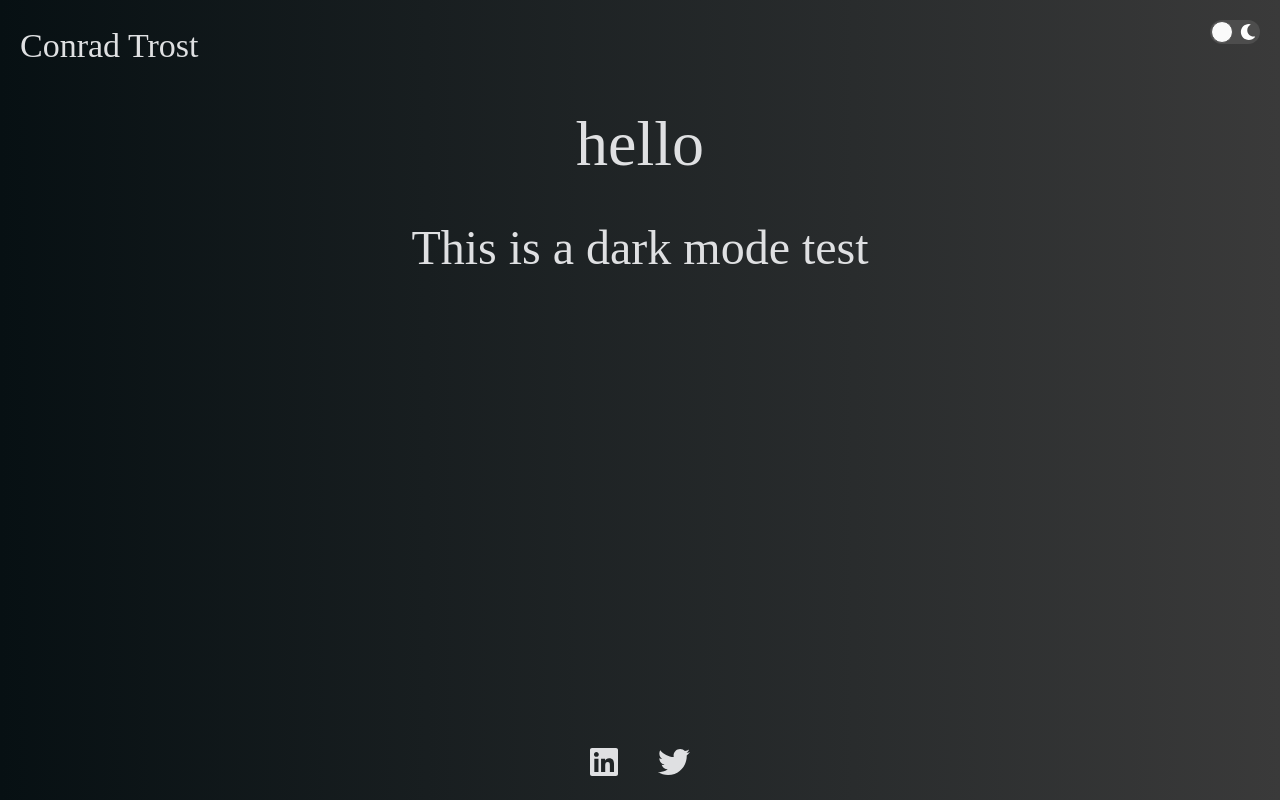
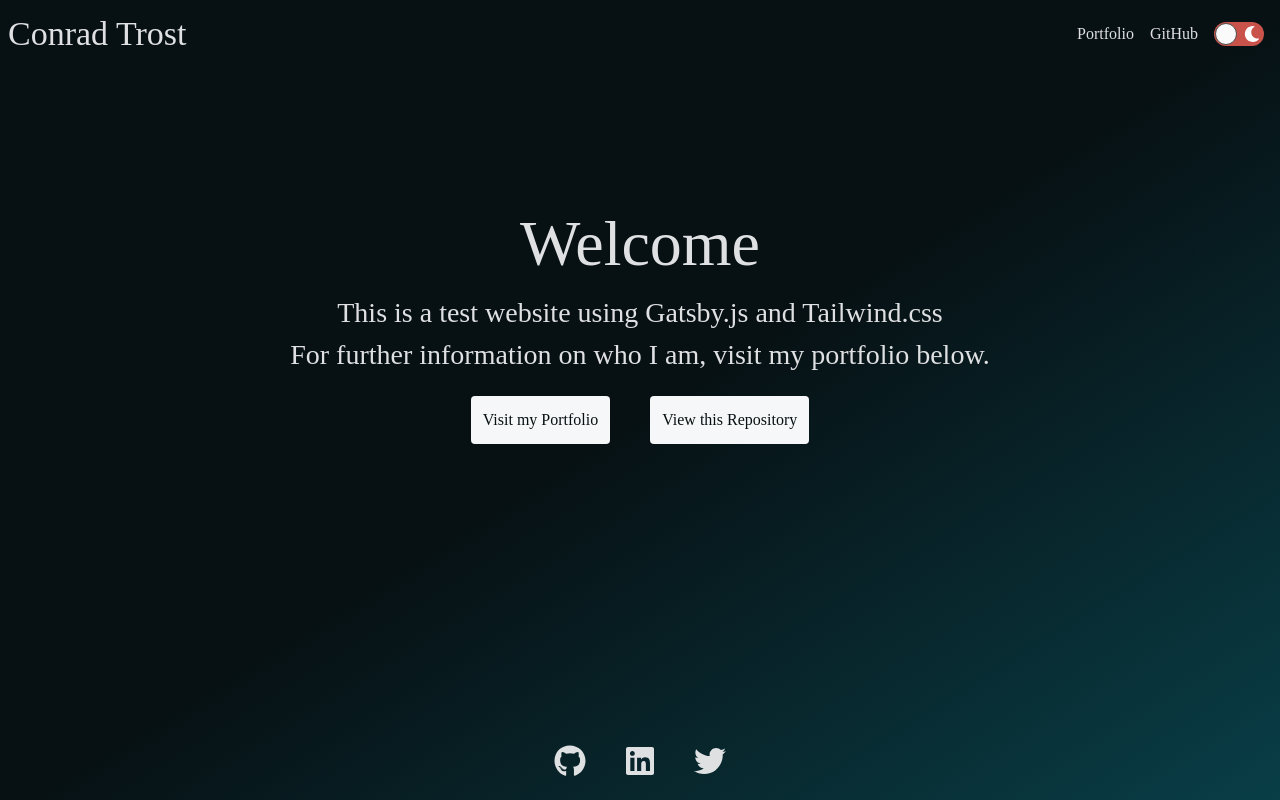
Before and after one commit to ConradTrost/gatsby-test, a Gatsby site: page / in a window 1280 px wide. Built offline with nearby package versions, Linux system fonts and the light colour scheme; Gatsby itself is replaced by a stand-in of ours.

Commit message:
Added links to navbar

```diff
--- a/src/components/footer.js
+++ b/src/components/footer.js
@@ -4,7 +4,11 @@ import { FontAwesomeIcon } from '@fortawesome/react-fontawesome';
 import {
   faLinkedin,
   faTwitter,
+  faGithub
 } from '@fortawesome/free-brands-svg-icons';
+import {
+    faLongArrowAltRight,
+} from '@fortawesome/free-solid-svg-icons';
 
 const Footer = () => {
   const { theme } = useContext(ThemeContext);
@@ -13,8 +17,9 @@ const Footer = () => {
     <footer className={`${
         theme === 'light' ? 'theme-light' : 'theme-dark'} text-main-text bg-transparent absolute bottom-0 text-center w-full`}>
         <div className="m-auto">
-            <FontAwesomeIcon icon={faLinkedin} size="2x" className="m-5"/>
-            <FontAwesomeIcon icon={faTwitter} size="2x" className="m-5" />
+            <a href="https://github.com/retro1967" target="_blank" rel="noreferrer noopener"><FontAwesomeIcon icon={faGithub} size="2x" className="transform hover:scale-110 m-5"/></a>
+            <a href="https://linkedin.com/in/conradtrost" target="_blank" rel="noreferrer noopener"><FontAwesomeIcon icon={faLinkedin} size="2x" className="transform hover:scale-110 m-5"/></a>
+            <a href="https://twitter.com/TrostDev" target="_blank" rel="noreferrer noopener"><FontAwesomeIcon icon={faTwitter} size="2x" className="transform hover:scale-110 m-5" /></a>
         </div>
     </footer>
   )
--- a/src/components/navbar.js
+++ b/src/components/navbar.js
@@ -8,7 +8,7 @@ import {
   faMoon
 } from '@fortawesome/free-solid-svg-icons';
 
-const NavBar = ({ children }) => {
+const NavBar = () => {
   const { theme, setTheme } = useContext(ThemeContext);
 
   const handleThemeToggle = () => {
@@ -23,10 +23,13 @@ const NavBar = ({ children }) => {
     <>
         <div className={`${
         theme === 'light' ? 'theme-light' : 'theme-dark'
-        } absolute bg-transparent w-full text-main-text flex justify-between p-5`}>
+        } absolute bg-transparent w-full text-main-text flex justify-between p-2 items-center`}>
             <h3>Conrad Trost</h3>
-            <div className="theToggle">
+            <div className="theToggle items-center flex">
+                <a href="https://trost.dev" className="border-b-0 border-main-text hover:border-b m-2" rel="noopener noreferrer" target="_blank">Portfolio</a>
+                <a href="https://github.com/retro1967" className="border-b-0 border-main-text hover:border-b m-2" rel="noopener noreferrer" target="_blank">GitHub</a>
                 <Toggle
+                className="m-2"
                 icons={{checked: <FontAwesomeIcon icon={faSun} color="white" />, unchecked: <FontAwesomeIcon icon={faMoon} color="white" />}}
                 id="theme-toggle"
                 checked={theme === 'light' ? true : false}
--- a/src/pages/index.js
+++ b/src/pages/index.js
@@ -14,14 +14,19 @@ const IndexPage = () => {
       <NavBar />
       <div className={`${
         theme === 'light' ? 'theme-light' : 'theme-dark'
-        } bg-gradient-to-r from-primary to-secondary text-main-text transition-all duration-300 m-0 px-5 py-5 min-h-screen`}>
-        <main className="flex h-80">
+        } bg-gradient-to-br from-primary via-primary to-grad-color text-main-text transition-all duration-300 m-0 px-5 py-5 min-h-screen flex items-center justify-center`}>
           {/* {children} */}
-          <div className="m-auto text-center">
-            <h1 className="m-5">hello</h1>
-            <h2>This is a dark mode test</h2>
-          </div>
-        </main>
+          <main className=" text-center p-50 w-10/12">
+            <h1 className="">Welcome</h1>
+            <h4>This is a test website using Gatsby.js and Tailwind.css</h4>
+            <h4>For further information on who I am, visit my portfolio below.</h4>
+            <a href="https://trost.dev" rel="noreferrer noopener" target="_blank">
+              <button className="transform bg-secondary text-white hover:scale-105 p-3 m-5 mb-40 rounded text-primary">Visit my Portfolio</button>
+            </a>
+            <a href="https://github.com/retro1967/gatsby-test" rel="noreferrer noopener" target="_blank">
+              <button className="transform bg-secondary text-white hover:scale-105 p-3 m-5 mb-40 rounded text-primary">View this Repository</button>
+            </a>
+          </main>
       </div>
       <Footer />
     </div>
--- a/src/styles/global.css
+++ b/src/styles/global.css
@@ -4,15 +4,19 @@
 
 .theme-light {
   --primary: #F6F7F8;
-  --secondary: #DFE0E2;
-  --accent: #488286;
+  --secondary: #071013;
+  --accent: #36bdc7;
+  --light-accent: #85caca;
+  --grad-color: #F6F7F8;
   --text-main: #071013;
   --text-secondary: #EE6055;
 }
 .theme-dark {
   --primary: #071013;
-  --secondary: #3a3a3a;
-  --accent: #EE6055;
+  --secondary: #F6F7F8;
+  --accent: #b82b21;
+  --light-accent: #c9534b;
+  --grad-color: #093e47;
   --text-main: #DFE0E2;
   --text-secondary: #DFE0E2;
 }
@@ -20,6 +24,10 @@
 @font-face {
   font-family: 'Playfair Display';
   src: url('https://fonts.googleapis.com/css?family=Playfair+Display');
+}
+
+html {
+  font-family: 'Playfair Display';
 }
 
 h1 {
@@ -32,6 +40,10 @@ h2 {
 
 h3 {
   font-size: 34px;
+}
+
+h4 {
+  font-size: 28px;
 }
 
 h1, h2, h3, h4 {
@@ -87,23 +99,16 @@ h1, h2, h3, h4 {
   height: 24px;
   padding: 0;
   border-radius: 30px;
-  background-color: #4D4D4D;
+  background-color: var(--light-accent);
   -webkit-transition: all 0.2s ease;
   -moz-transition: all 0.2s ease;
   transition: all 0.2s ease;
 }
 
-.react-toggle:hover:not(.react-toggle--disabled) .react-toggle-track {
-  background-color: #000000;
+.react-toggle:hover .react-toggle-track {
+  background-color: var(--accent);
 }
 
-.react-toggle--checked .react-toggle-track {
-  background-color: #19AB27;
-}
-
-.react-toggle--checked:hover:not(.react-toggle--disabled) .react-toggle-track {
-  background-color: #128D15;
-}
 
 .react-toggle-track-check {
   position: absolute;
--- a/tailwind.config.js
+++ b/tailwind.config.js
@@ -9,13 +9,19 @@ module.exports = {
         primary: 'var(--primary)',
         secondary: 'var(--secondary)',
         accent: 'var(--accent)',
+        'light-accent': 'var(--light-accent)',
+        'grad-color': 'var(--grad-color)',
         'main-text': 'var(--text-main)',
         'secondary-text': 'var(--text-secondary)',
       },
     },
   },
   variants: {
-    extend: {},
+    extend: {
+      animation: ['hover'],
+      cursor: ['hover'],
+      borderWidth: ['hover'],
+    },
   },
   plugins: [],
 }
```
